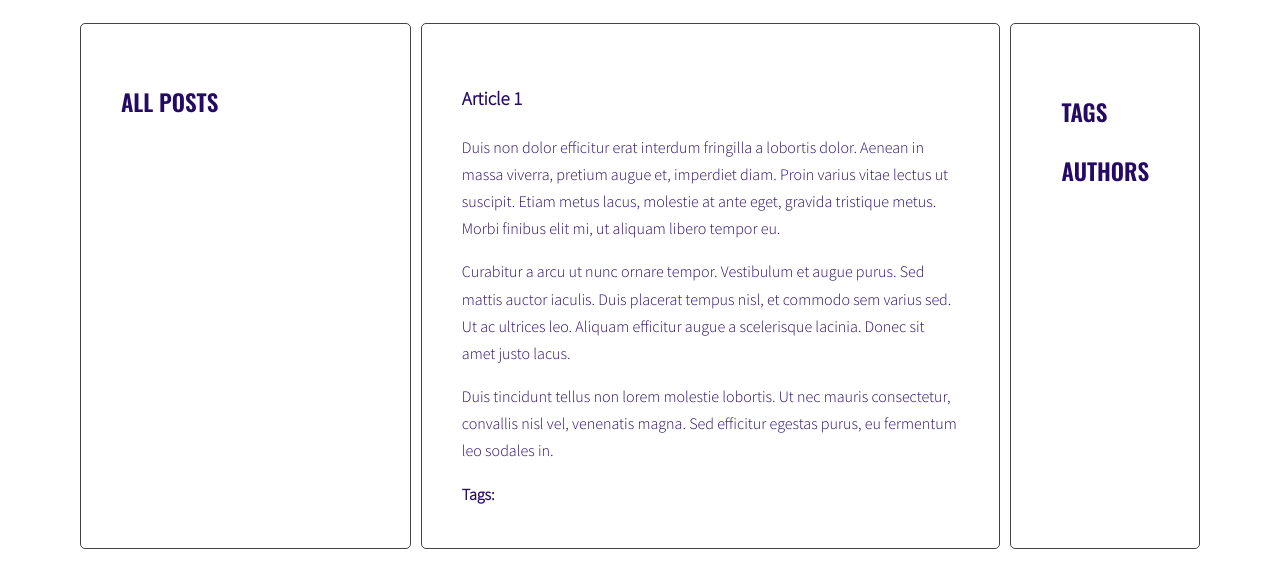
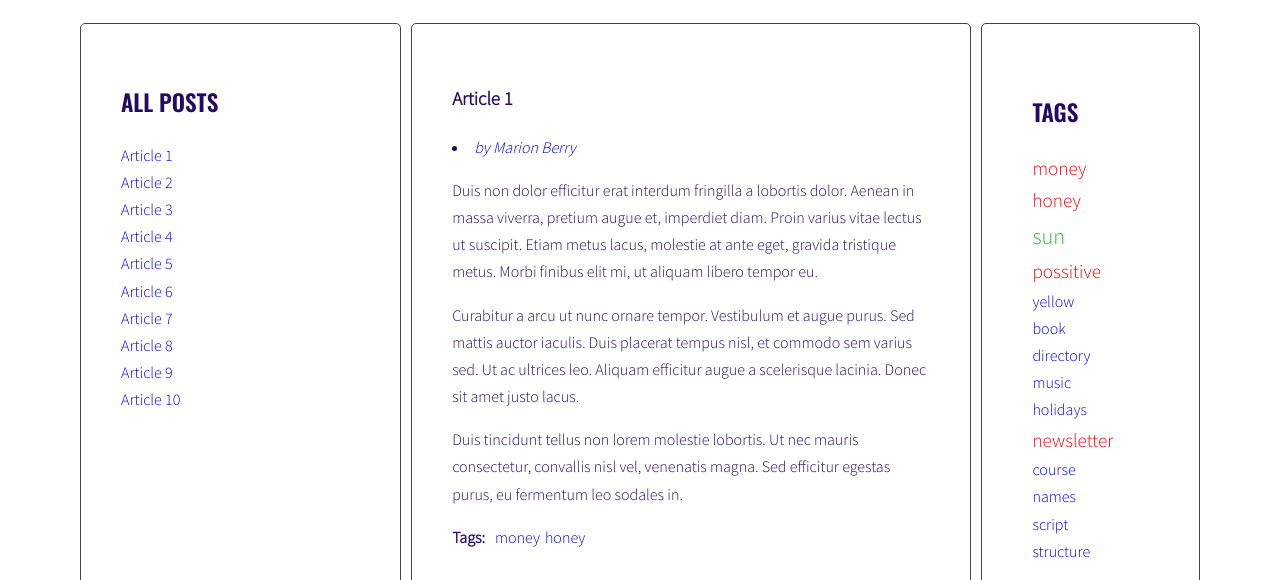
Before and after one commit to Maria-Gozdawa-Golebiowska/javascript-blog, a website: page index.html in a window 1280 px wide. Shown: the part 220-800 px from the top of the page. Drawn offline with nearby package versions, Linux system fonts and the light colour scheme.

Commit message:
Add author list

```diff
--- a/index.html
+++ b/index.html
@@ -230,6 +230,6 @@
     </main>
   </div>
 
-<script src="script-test.js"></script>
+<script src="js/script.js"></script>
 </body>
 </html>
--- a/js/script.js
+++ b/js/script.js
@@ -9,8 +9,6 @@ const optTagsListSelector = '.list.tags';
 const optCloudClassCount = '5';
 const optCloudClassPrefix = "tag-size-";
 const optAuthorsListSelector =".list.authors ";
-
-
 
 const titleClickHandler = function (event) {
   event.preventDefault();
--- a/sass/style.css
+++ b/sass/style.css
@@ -115,9 +115,15 @@ body {
 
 /* list tags */
 .tag-size-5 {
-  font-size: 110%;
-  color: green;
+  font-size: 140%;
+  color: rgb(45, 184, 45);
 }
+
+.tag-size-3 {
+color: red;
+font-size: 120%
+}
+
 
 .list a {
   text-decoration: none;
```
